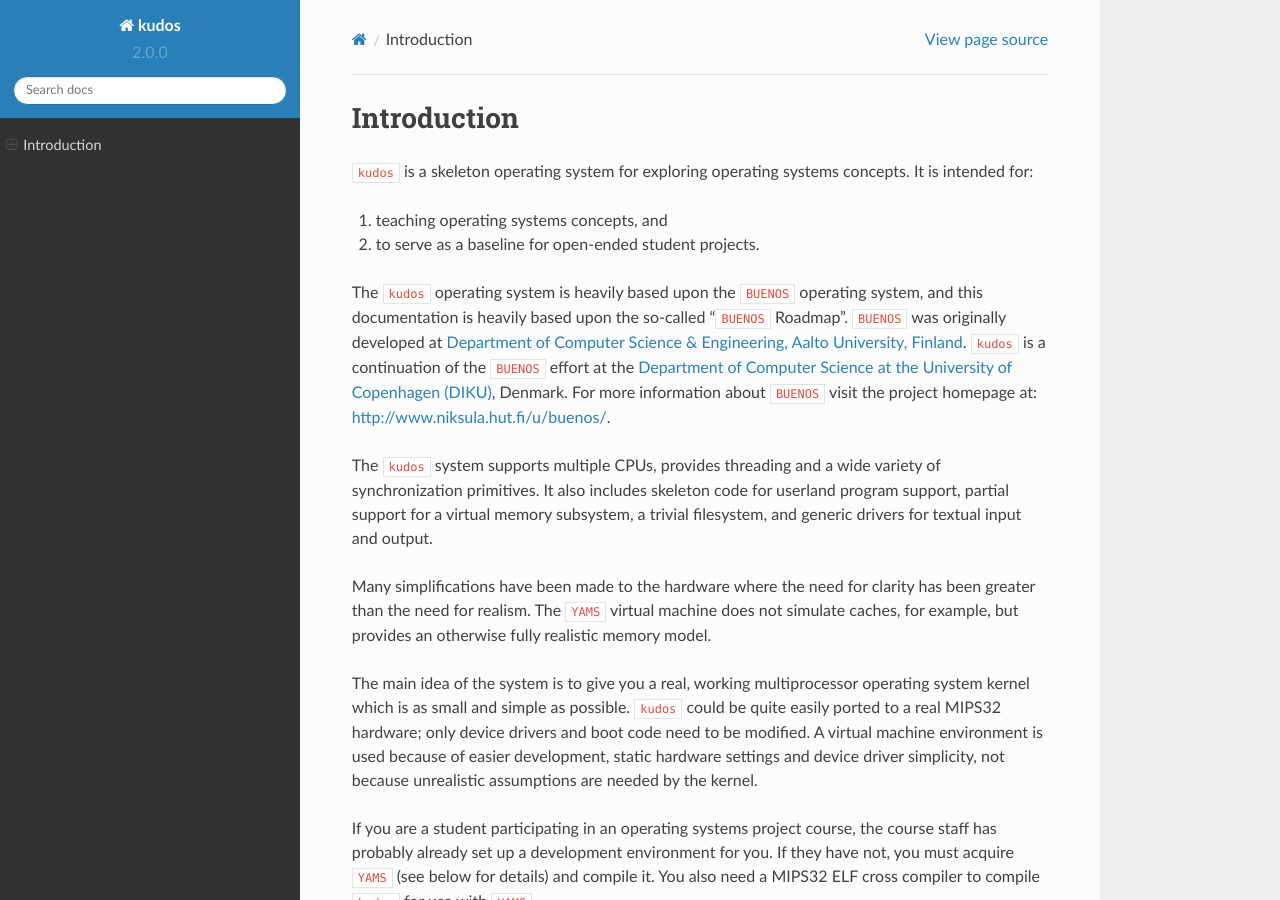
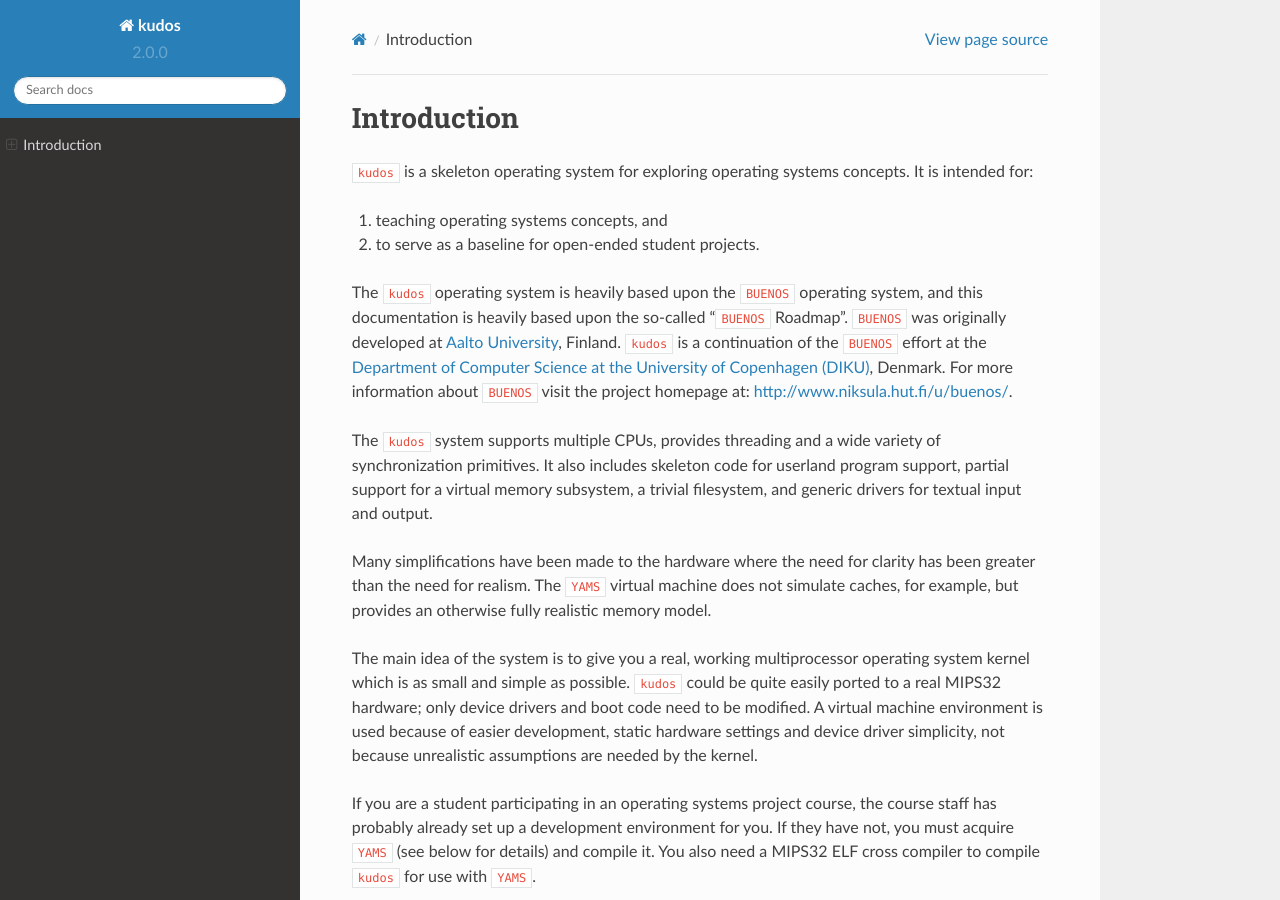
Before and after one commit to DIKU-EDU/kudos, a Sphinx documentation site: the page built from docs/index.rst, in a window 1280 px wide and 900 px high. Built offline with Sphinx 7.4.7 and the Read the Docs theme 2.0.0, drawn with Linux system fonts in a browser that asks for light colours.

Commit message:
that's too long a name

```diff
--- a/docs/index.rst
+++ b/docs/index.rst
@@ -9,12 +9,11 @@ concepts. It is intended for:
 
 The ``kudos`` operating system is heavily based upon the ``BUENOS`` operating
 system, and this documentation is heavily based upon the so-called "``BUENOS``
-Roadmap". ``BUENOS`` was originally developed at `Department of Computer
-Science & Engineering, Aalto University, Finland
-<https://www.niksula.hut.fi/>`_.  ``kudos`` is a continuation of the ``BUENOS``
-effort at the `Department of Computer Science at the University of Copenhagen
-(DIKU) <http://www.diku.dk/>`_, Denmark. For more information about ``BUENOS``
-visit the project homepage at: http://www.niksula.hut.fi/u/buenos/.
+Roadmap". ``BUENOS`` was originally developed at `Aalto University
+<https://www.niksula.hut.fi/>`_, Finland.  ``kudos`` is a continuation of the
+``BUENOS`` effort at the `Department of Computer Science at the University of
+Copenhagen (DIKU) <http://www.diku.dk/>`_, Denmark. For more information about
+``BUENOS`` visit the project homepage at: http://www.niksula.hut.fi/u/buenos/.
 
 The ``kudos`` system supports multiple CPUs, provides threading and a wide
 variety of synchronization primitives. It also includes skeleton code for
```
